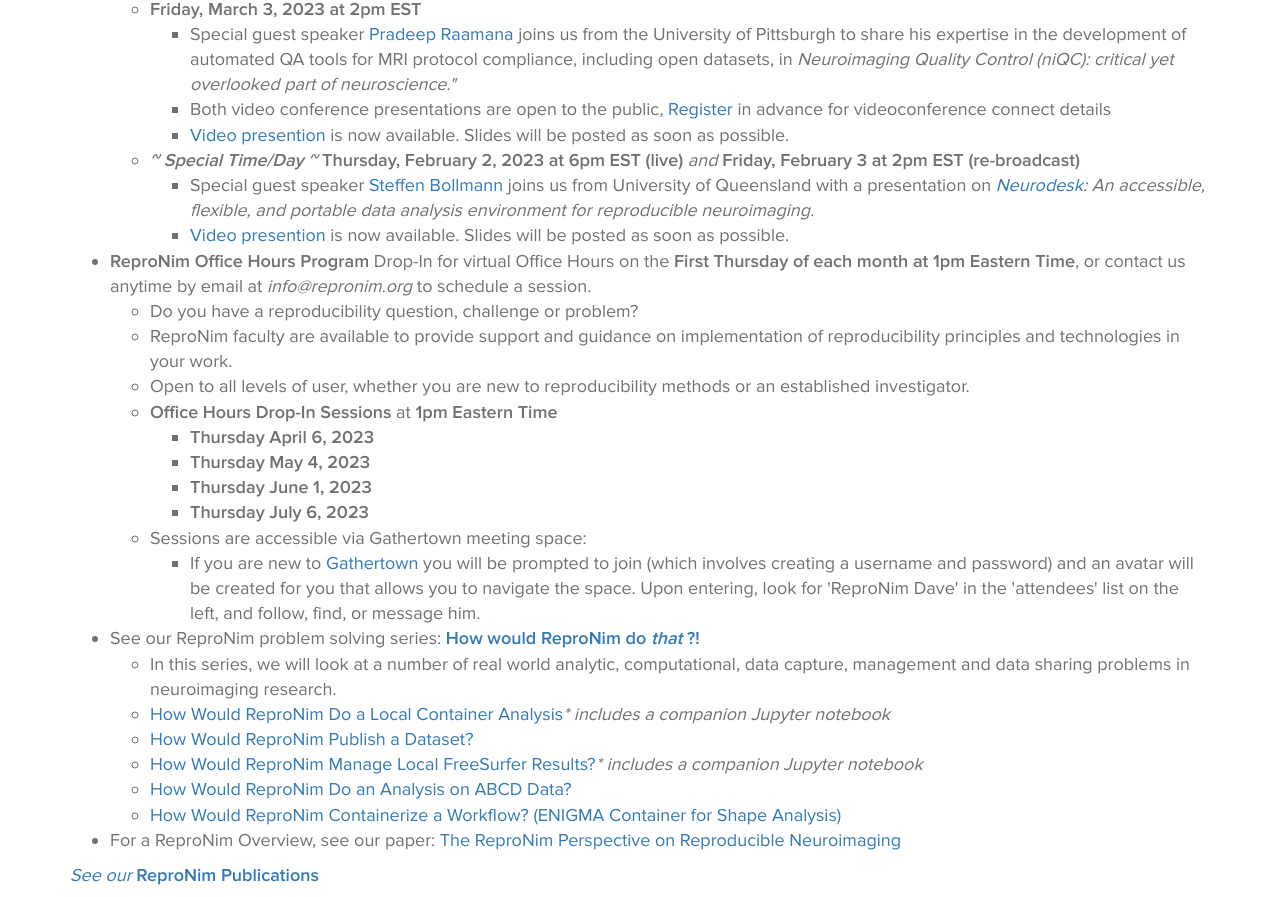
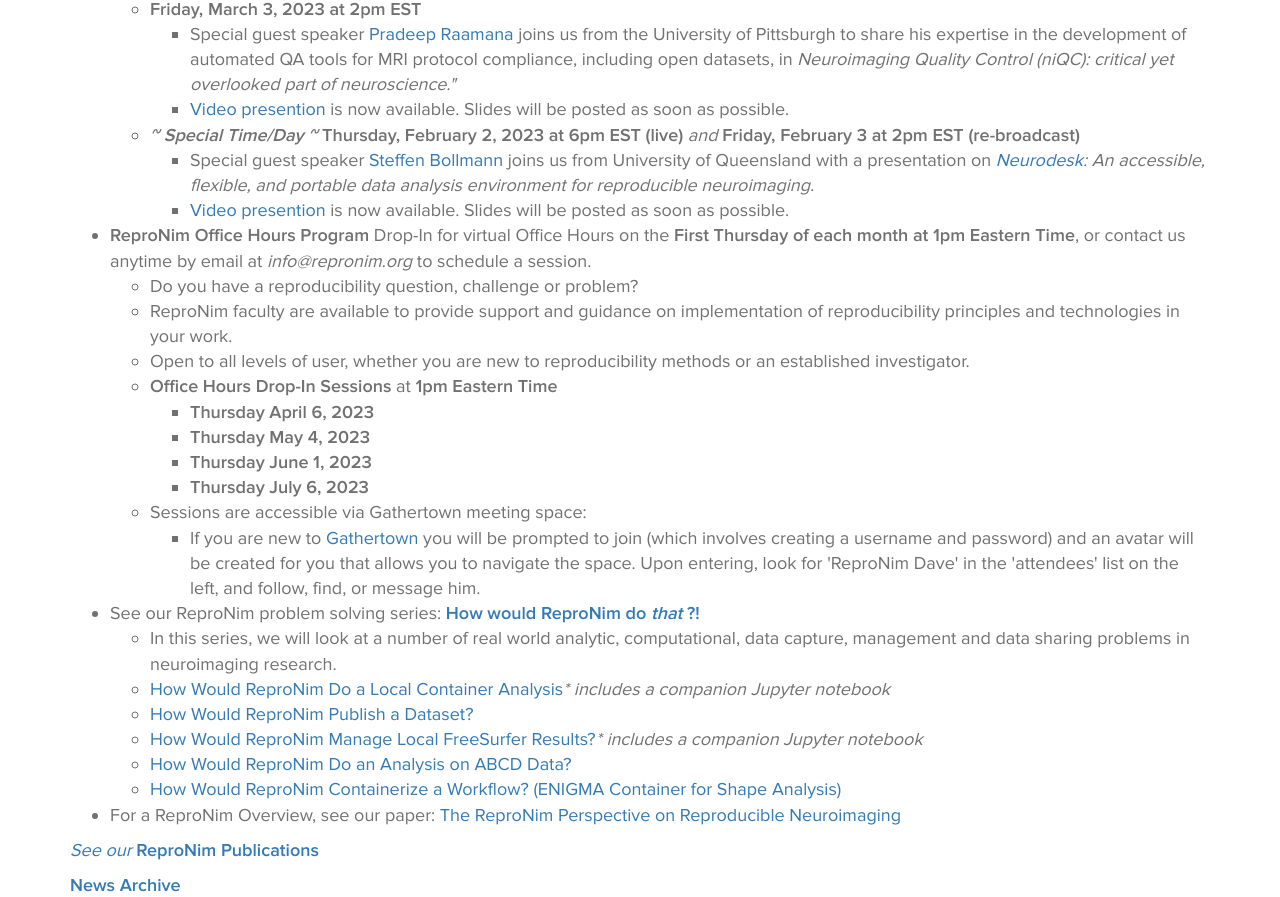
Before and after one commit to ReproNim/repronim.github.io, a plain HTML site: page index.html in a window 1280 px wide. Shown: the part 1688-2585 px from the top of the page. Drawn offline with Linux system fonts and the light colour scheme; no server answers.

Commit message:
rm registration line March webinar entry index pg

```diff
--- a/index.html
+++ b/index.html
@@ -146,8 +146,8 @@
 		<li><strong>Friday, March 3, 2023 at 2pm EST</strong>
 			<ul>
 			<li>Special guest speaker <a href="https://crossinvalidation.com/about-pradeep/">Pradeep Raamana</a> joins us from the University of Pittsburgh to share his expertise in the development of automated QA tools for MRI protocol compliance, including open datasets, in <em>Neuroimaging Quality Control (niQC): critical yet overlooked part of neuroscience."</em>
-			<li>Both video conference presentations are open to the public, <a href="https://umassmed.zoom.us/meeting/register/v5Ikce2qrzkjF_dnGYL7_CeVQ_JqodcCrA">Register</a> in advance for videoconference connect details
-				<li><a href="https://www.youtube.com/watch?v=kLsSrK1dhzM">Video presention</a> is now available. Slides will be posted as soon as possible.
+
+			<li><a href="https://www.youtube.com/watch?v=kLsSrK1dhzM">Video presention</a> is now available. Slides will be posted as soon as possible.
 			</ul>
 
 		<li><em><strong> ~ Special Time/Day ~</strong> </em>   <strong>Thursday, February 2, 2023 at 6pm EST (live)</strong> <em>and</em> <strong>Friday, February 3 at 2pm EST (re-broadcast)</strong>
```
